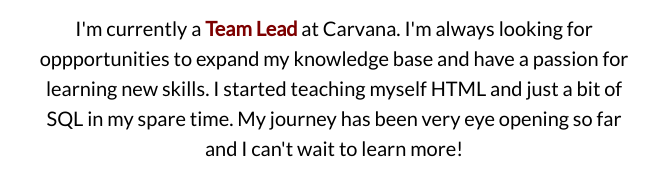
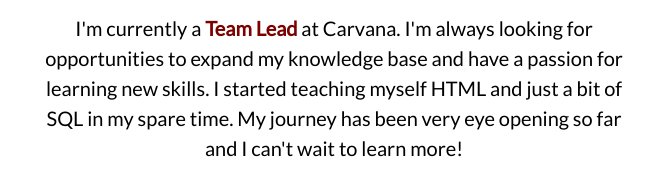
Before and after one commit to GabyTC/portfolioproject, a plain HTML site: page index.html in a window 1280 px wide. Shown: the part 261-449 px from the top of the page, 306-973 px from the left. Drawn offline with Linux system fonts and the light colour scheme.

Commit message:
spelling error fixed

```diff
--- a/index.html
+++ b/index.html
@@ -50,7 +50,7 @@
             </h1>
             <p class="about-me__info--para">
               I'm currently a <strong class="text--red">Team Lead</strong> at
-              Carvana. I'm always looking for oppportunities to expand my knowledge base and have a passion
+              Carvana. I'm always looking for opportunities to expand my knowledge base and have a passion
               for learning new skills. I started teaching myself HTML and just a bit of SQL in my spare time. My journey has been very eye
               opening so far and I can't wait to learn more!
             </p>
```
